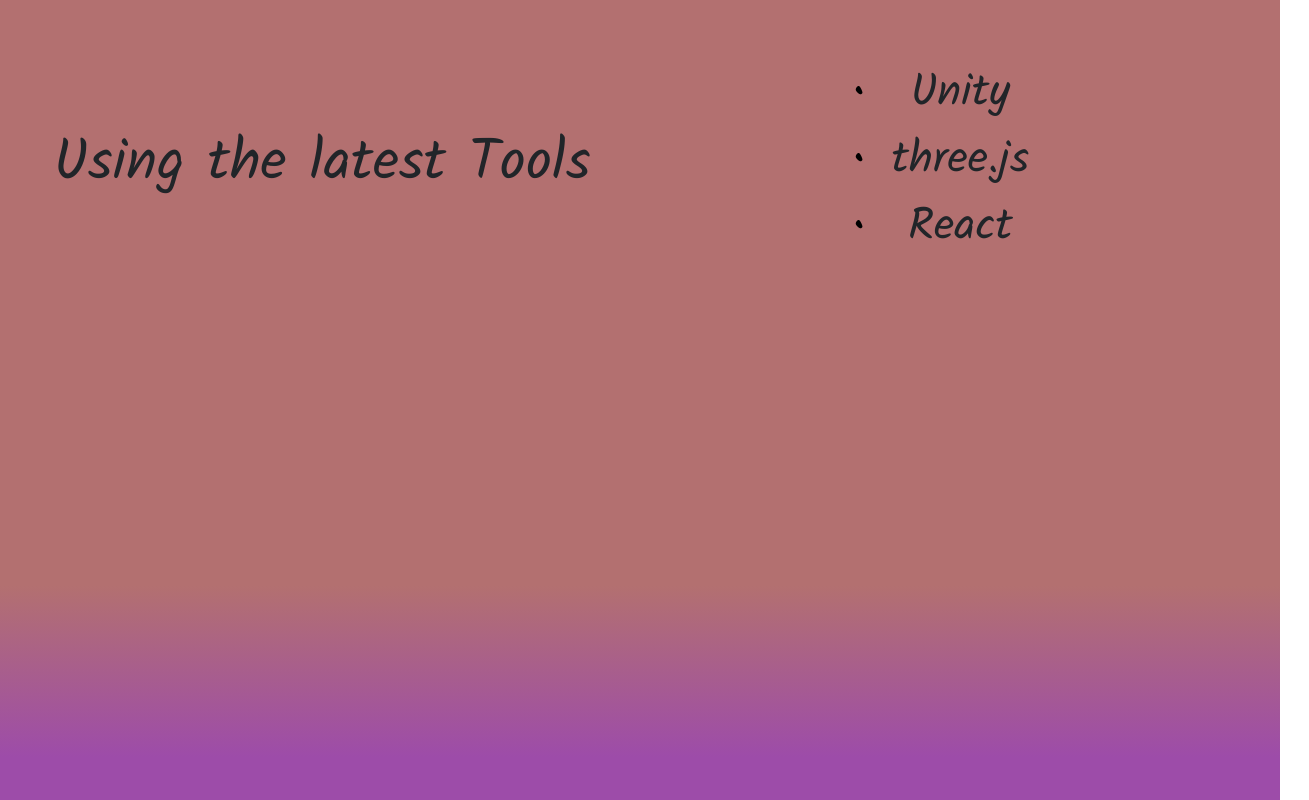
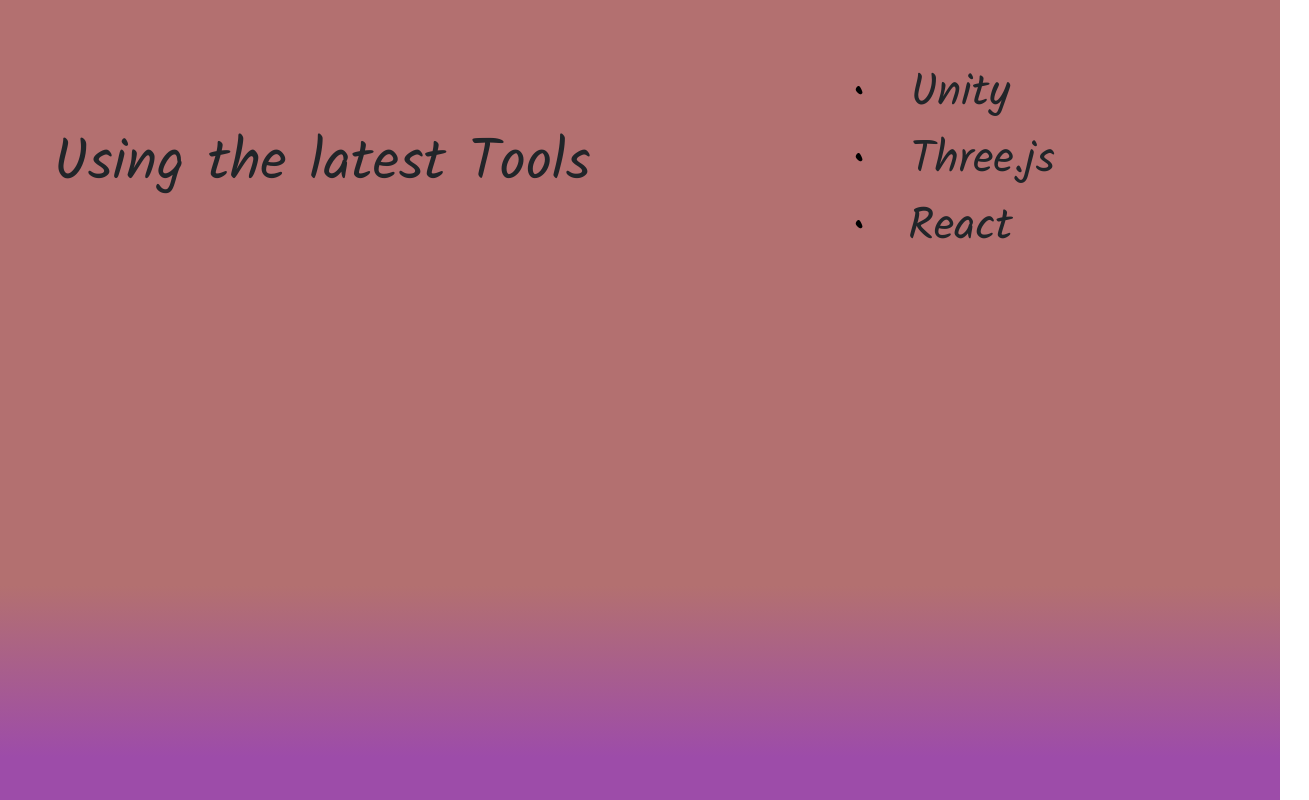
Before and after one commit to tmsteph/3DVR-Website, a React (Create React App) app in the folder 3dvr-react-app/: page / in a window 1280 px wide. Shown: the part 2220-3020 px from the top of the page, 1309 px wide, since content can reach past the window. Built offline with nearby package versions, Linux system fonts and the light colour scheme; no server answers.

Commit message:
Add three-tool-list to A to manual  fix margin glitch pp.css

```diff
--- a/3dvr-react-app/src/App.css
+++ b/3dvr-react-app/src/App.css
@@ -117,6 +117,14 @@
 .tool-list li {
   position: relative;
   padding-left: .1em;
+
+}
+
+.three-tool-list {
+
+margin-right: -1em;
+
+
 }
 
 .tool-list li::before {
--- a/3dvr-react-app/src/App.js
+++ b/3dvr-react-app/src/App.js
@@ -103,7 +103,8 @@
         <ul className = "tool-list">
             {/* <li>Blender 3D</li> someday..*/}
             <li>Unity</li>
-            <li>three.js</li>
+            <li className = "three-tool-list">Three.js</li>
+
             <li>React</li>
         </ul>
     </Col>
```
